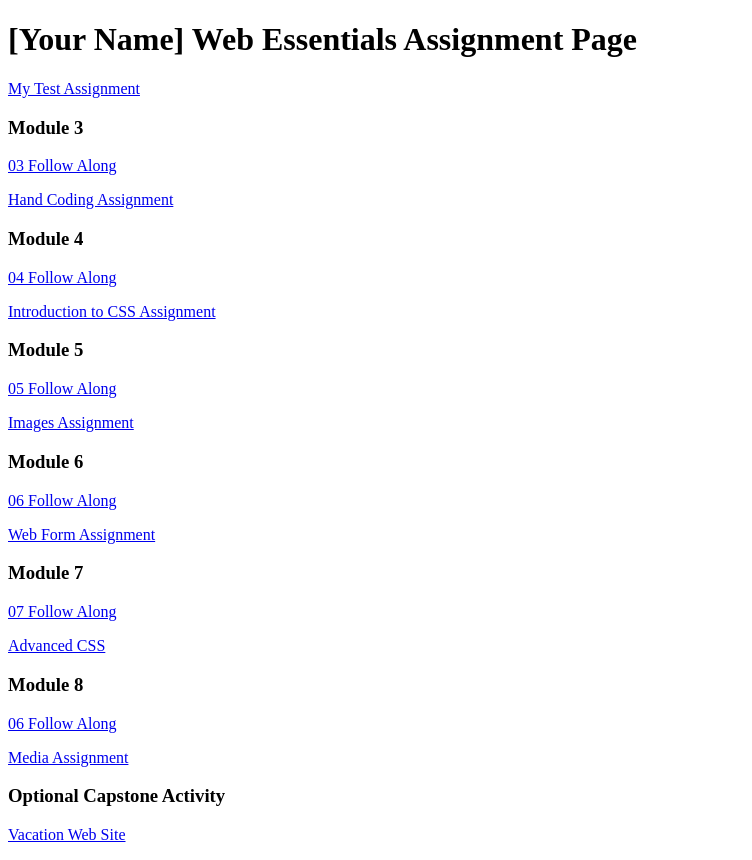
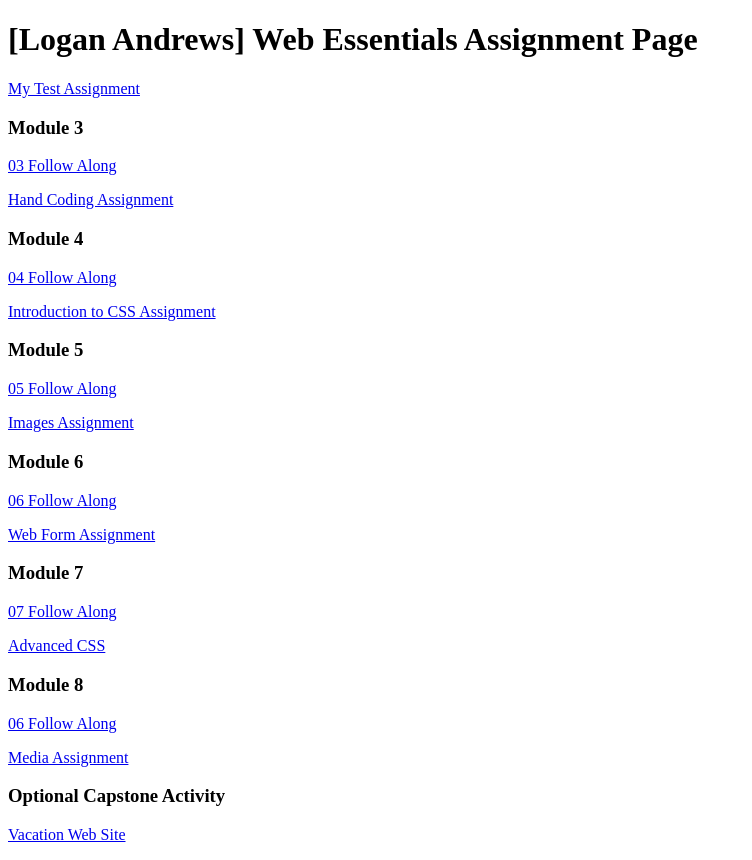
Before and after one commit to LohaniReign/dwdd1600, a plain HTML site: page index.html in a window 1280 px wide. Shown: the whole page, without its empty margins (0-752 px from the left). Drawn offline with Linux system fonts and the light colour scheme.

Commit message:
Add my name

```diff
--- a/index.html
+++ b/index.html
@@ -6,7 +6,7 @@
 		<title>dwdd 1600 assignment list page</title>
 	</head>
 	<body>
-		<h1>[Your Name] Web Essentials Assignment Page</h1>
+		<h1>[Logan Andrews] Web Essentials Assignment Page</h1>
 		<p><a href="01test">My Test Assignment</a></p>
 
 		<h3>Module 3</h3>
```
